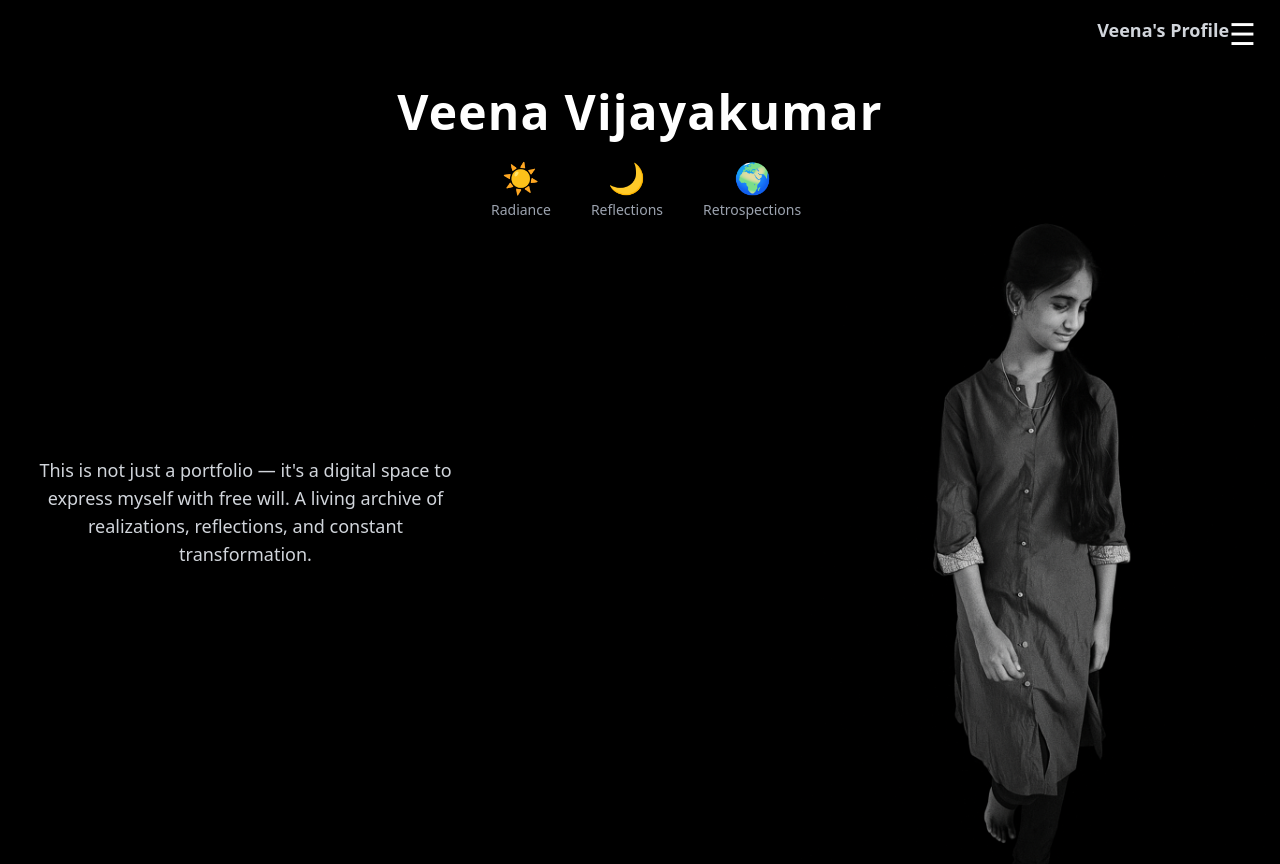
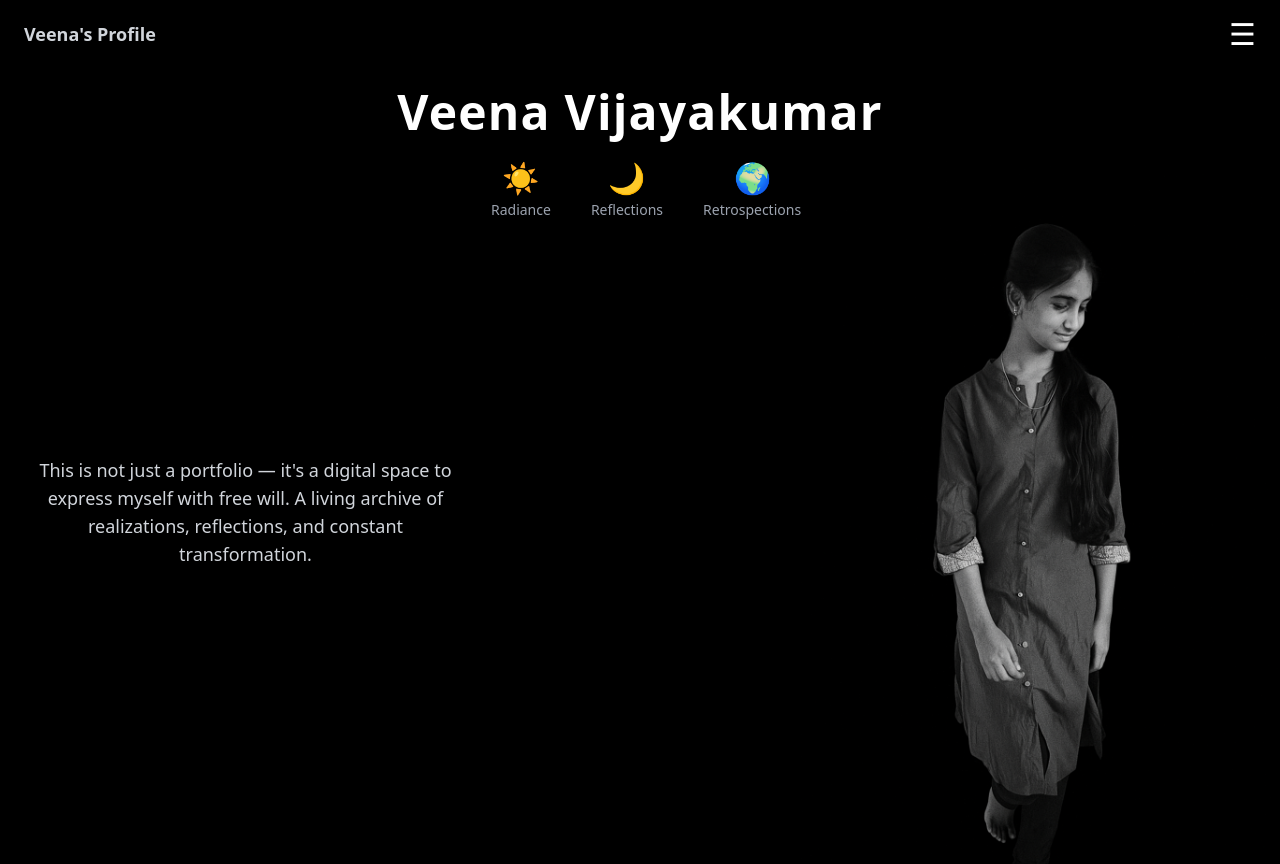
Before and after one commit to Veena-vk/veena-portfolio-dev, a Next.js app: page / in a window 1280 px wide. Built offline with nearby package versions, Linux system fonts and the light colour scheme.

Commit message:
Update layout.tsx

```diff
--- a/app/layout.tsx
+++ b/app/layout.tsx
@@ -12,7 +12,7 @@ export default function RootLayout({ children }: { children: React.ReactNode })
     <html lang="en">
       <body className="bg-black text-white relative font-sans">
         {/* Top Bar with Hamburger */}
-        <div className="w-full flex justify-end px-6 py-4 absolute top-0 left-0 z-50">
+        <div className="w-full flex justify-between items-center px-6 py-4 absolute top-0 left-0 z-50">
           <div className="text-lg font-semibold text-gray-300">Veena's Profile</div>
           <button
             className="text-3xl focus:outline-none"
```
